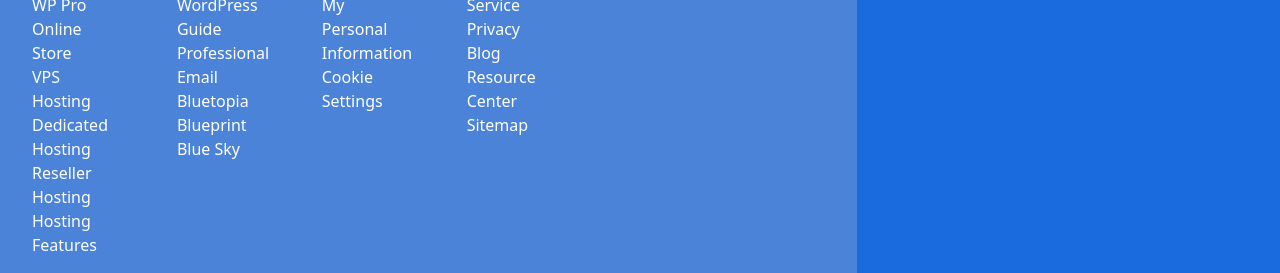
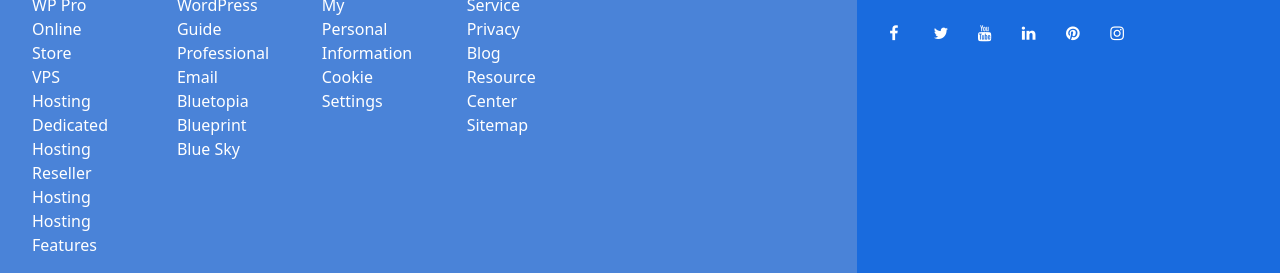
Before and after one commit to SohaibRao/SP20-BCS-160, a plain HTML site: page Website Layout/homepage.html in a window 1280 px wide. Shown: the part 4516-4789 px from the top of the page. Drawn offline with nearby package versions, Linux system fonts and the light colour scheme.

Commit message:
new changes
commit

```diff
--- a/Website Layout/homepage.html
+++ b/Website Layout/homepage.html
@@ -12,6 +12,7 @@
       integrity="sha384-iYQeCzEYFbKjA/T2uDLTpkwGzCiq6soy8tYaI1GyVh/UjpbCx/TYkiZhlZB6+fzT"
       crossorigin="anonymous"
     />
+    <link rel="stylesheet" href="https://cdnjs.cloudflare.com/ajax/libs/font-awesome/4.7.0/css/font-awesome.min.css">
     <!-- JavaScript Bundle with Popper -->
     <script
       src="https://cdn.jsdelivr.net/npm/bootstrap@5.2.1/dist/js/bootstrap.bundle.min.js"
@@ -47,18 +48,6 @@
 
     <!--main menu-->
 
-    <!-- <div class="main-menu">
-        <ul>
-            <li>WordPress</li>
-            <li>Hosting</li>
-            <li>Domains</li>
-            <li>Websites & Stores</li>
-            <li>Professional Services</li>
-            <li>Email</li>
-            <li>Resources</li>
-            <li>Plans & Pricing</li>
-        </ul>
-    </div> -->
 
     <nav class="navbar navbar-expand-lg bg-light">
       <div class="container-fluid">
@@ -445,6 +434,12 @@
                   <p>© 2002-2022 bluehost inc. all rights reserved.</p>
                   <h2>888-401-4678</h2>
 
+                  <a href="#" class="fa fa-facebook"></a>
+                  <a href="#" class="fa fa-twitter"></a>
+                  <a href="#" class="fa fa-youtube"></a>
+                  <a href="#" class="fa fa-linkedin"></a>
+                  <a href="#" class="fa fa-pinterest"></a>
+                  <a href="#" class="fa fa-instagram"></a>
               </div>
           </div>
         </div>
--- a/Website Layout/style.css
+++ b/Website Layout/style.css
@@ -293,3 +293,12 @@
   .footer_container{
     color: white;
   }
+
+  .fa {
+    padding: 20px;
+    font-size: 50px;
+    width: 20px;
+    text-align: center;
+    text-decoration: none;
+    color: white;
+  }
```
